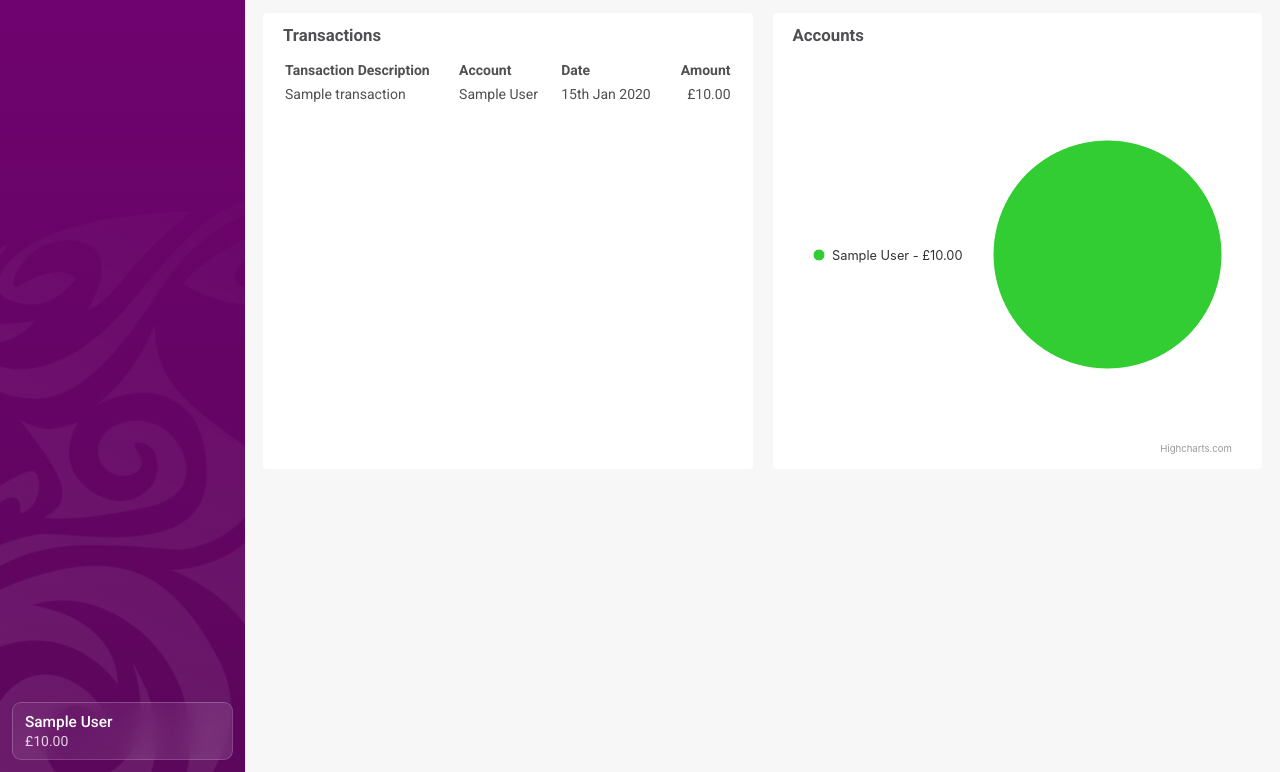
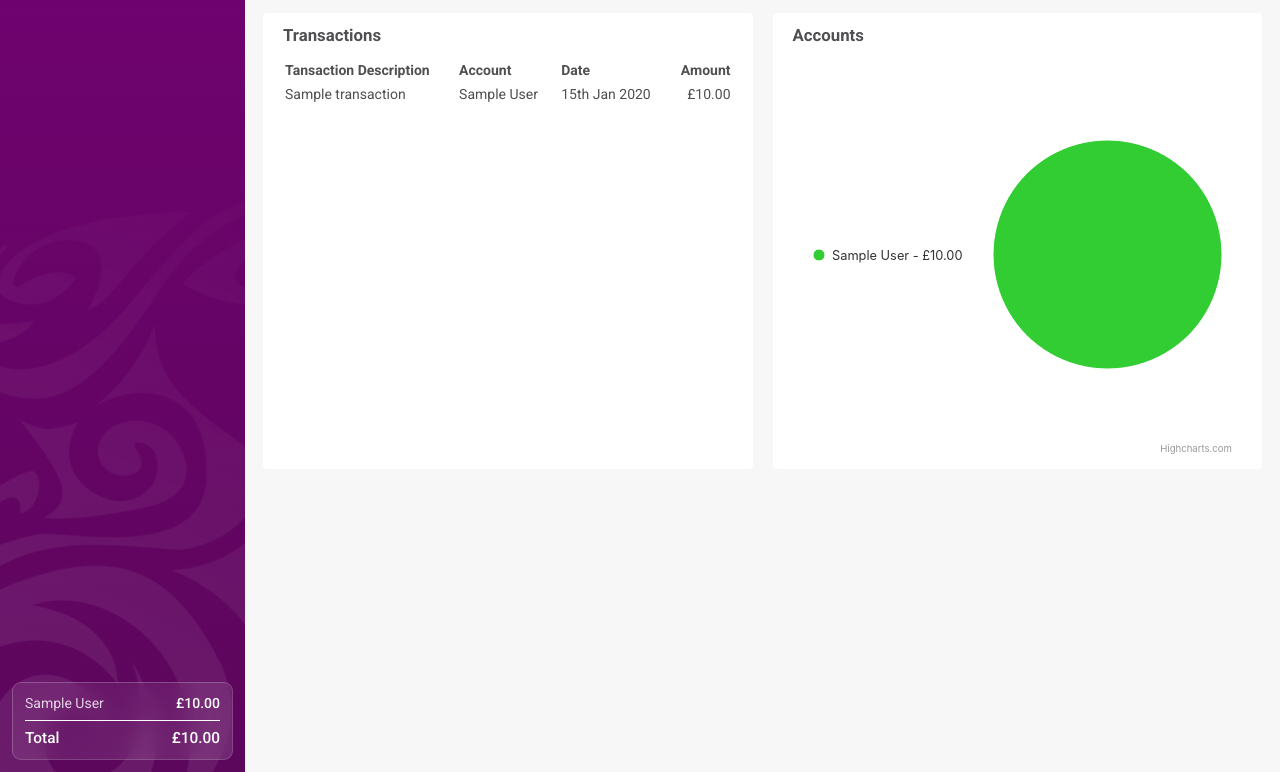
Before and after one commit to JD2410/Finances, a Django app: page / in a window 1280 px wide. Shown: the part 534-1306 px from the top of the page. Run offline with Django 5.2, Linux system fonts and the light colour scheme; tables that the repository leaves empty hold one stand-in row (values such as "Sample post"); some libraries are stand-ins or nearby versions; some web fonts are replaced.

Commit message:
Added totals at the bottom of sidebar

```diff
--- a/finances/static/styles.css
+++ b/finances/static/styles.css
@@ -115,20 +115,26 @@ body {
             ul {
                 list-style: none;
                 display: grid;
-                gap: 16px;
+                gap: 5px;
+                border: 1px solid #ffffff30;
+                padding: 12px 12px;
+                border-radius: 9px;
+                background: linear-gradient(157deg, rgba(255, 255, 255, 0.05), rgba(255, 255, 255, 0.12));
+                color: #ffffffcc;
+                backdrop-filter: blur(10px);
 
                 li {
-                    border: 1px solid #ffffff30;
-                    padding: 10px 12px;
-                    border-radius: 9px;
-                    background: linear-gradient(157deg, rgba(255, 255, 255, 0.05), rgba(255, 255, 255, 0.12));
-                    color: #ffffffcc;
-                    backdrop-filter: blur(10px);
+                    display: flex;
+                    justify-content: space-between;
 
-                    .account-name {
+                    &.total {
+                        border-top: 1px solid #fff;
+                        margin-top: 4px;
+                        padding-top: 8px;
+                        font-size: 1.1em;
+                    }
+                    .highlight {
                         font-weight: 500;
-                        font-size: 1.1em;
-                        padding-bottom: 2px;
                         color: #fff;
                     }
                 }
--- a/finances/tags/templatetags/nav_accounts.py
+++ b/finances/tags/templatetags/nav_accounts.py
@@ -9,6 +9,7 @@ register = template.Library()
 def render_accounts():
     accounts = Accounts.objects.all()
     accountDetails = []
+    finalTotal = 0.00
 
     for account in accounts:
 
@@ -26,8 +27,10 @@ def render_accounts():
             'name': account.name,
             'total': total
         })
-
-        print(accountDetails)
+        finalTotal += float(total)
 
 
-    return {'records': accountDetails}
+    return {
+        'records': accountDetails,
+        'total': finalTotal
+        }
--- a/finances/templates/_partials/accounts.html
+++ b/finances/templates/_partials/accounts.html
@@ -2,11 +2,15 @@
 {% if records %}
 <ul>
     {% for record in records %}
-        <li>
-            <div class="account-name">{{ record.name }}</div>
-            £{{ record.total|floatformat:2|intcomma }}
-        </li>
+    <li>
+        <div>{{ record.name }}</div>
+        <div class="highlight">£{{ record.total|floatformat:2|intcomma }}</div>
+    </li>
     {% endfor %}
+    <li class="total">
+        <div class="highlight">Total</div>
+        <div class="highlight">£{{ total|floatformat:2|intcomma }}</div>
+    </li>
 </ul>
 {% else %}
 <p>No accounts have been setup</p>
```
